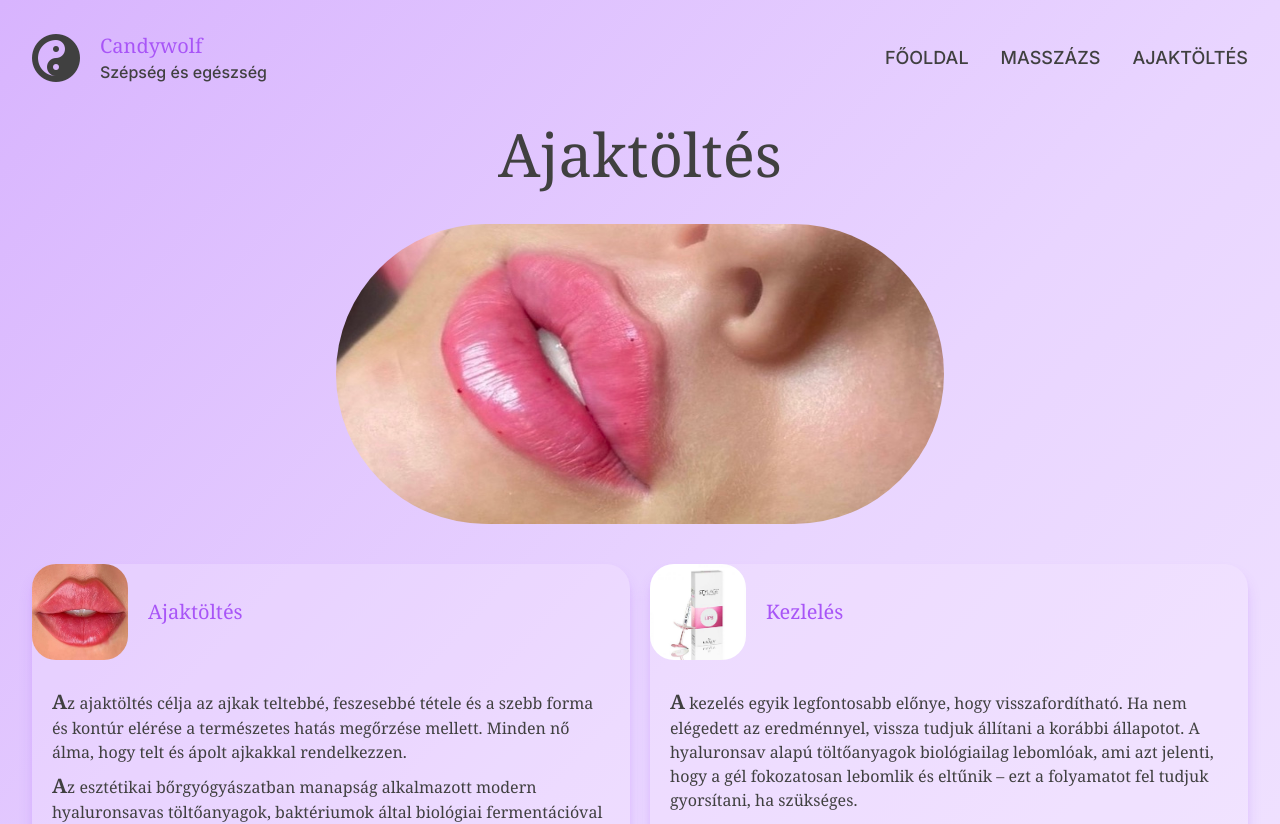
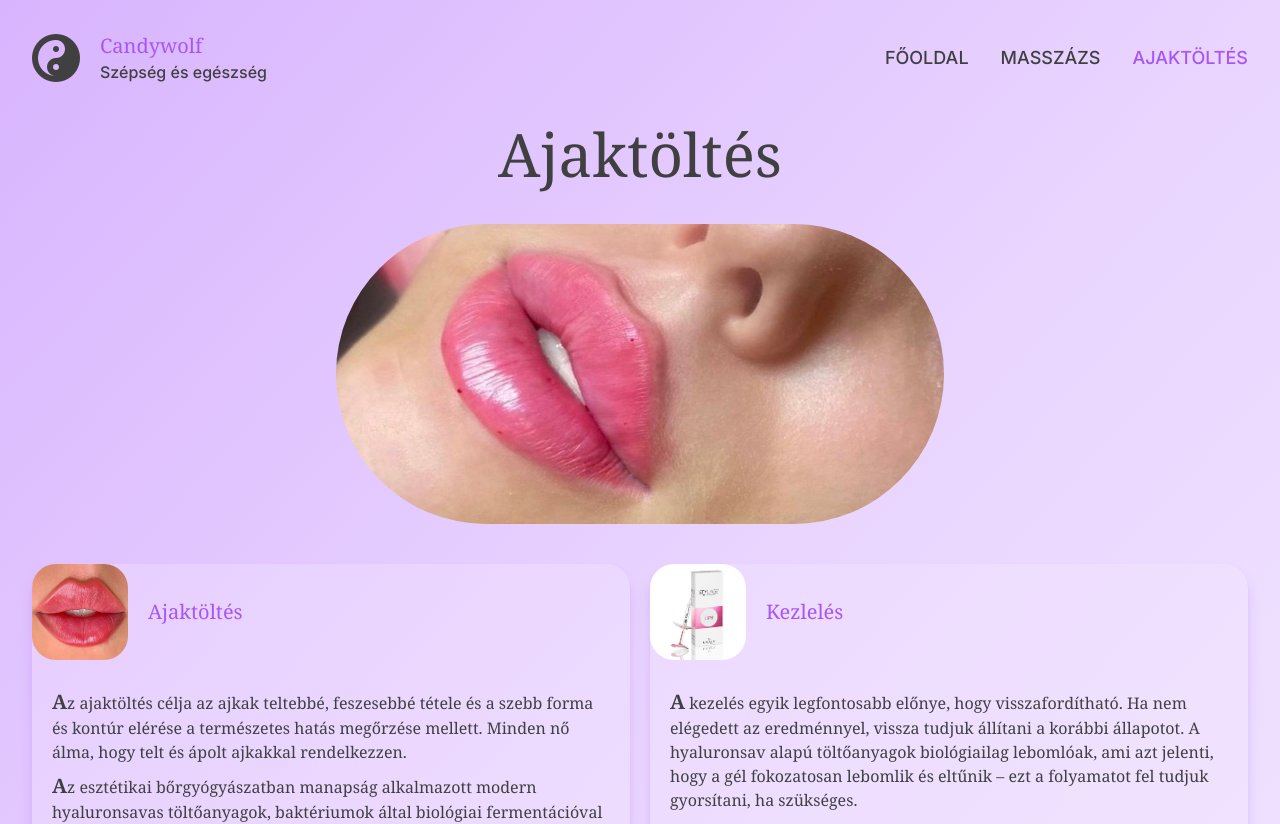
Before and after one commit to candywolf11/candywolf11.github.io, a React (Vite) app: page /lip in a window 1280 px wide. Shown: the top 824 px of the page. Built offline with nearby package versions, Linux system fonts and the light colour scheme; a web font is replaced by a local one.

Commit message:
style: header and footer links scale on hover

```diff
--- a/src/layout/Footer.tsx
+++ b/src/layout/Footer.tsx
@@ -12,7 +12,7 @@ export interface FooterProps {
 export const Footer = ({ social, contact, rights }: FooterProps) => (
   <footer className="flex flex-col font-serif gap-10">
     <div className="flex gap-5">
-      <div className="footer--socia">
+      <div className="hover:scale-110 duration-300">
         <a
           href={social.facebookLink}
           target="_blank"
--- a/src/layout/Header.tsx
+++ b/src/layout/Header.tsx
@@ -1,5 +1,5 @@
 import { useState } from 'react';
-
+import { NavLink } from "react-router-dom";
 export interface HeaderProps {
   title: string;
   subtitle: string;
@@ -9,15 +9,20 @@ export interface HeaderProps {
 export const Header = ({ title, subtitle, navigation }: HeaderProps) => {
   const [isNavOpen, setIsNavOpen] = useState(false);
 
-  const navList = navigation.map(({ path, label }) => (
-    <li>
-      <a
-        href={path}
-        className="hover:text-purple-500 dark:hover:text-purple-300"
-      >
-        {label}
-      </a>
-    </li>
+  const navList = navigation.map(({ path, label }) =>
+  (<li key={path} className="hover:scale-110 duration-300">
+    <NavLink
+      to={path}
+      end
+      onClick={() => setIsNavOpen(false)}
+      className={({ isActive }) => {
+        let defaultClassNames = "hover:text-purple-500 dark:hover:text-purple-300";
+        return isActive ? `${defaultClassNames} text-purple-500 dark:text-purple-300` : defaultClassNames;
+      }}
+    >
+      {label}
+    </NavLink>
+  </li>
   ));
 
   return (
```
